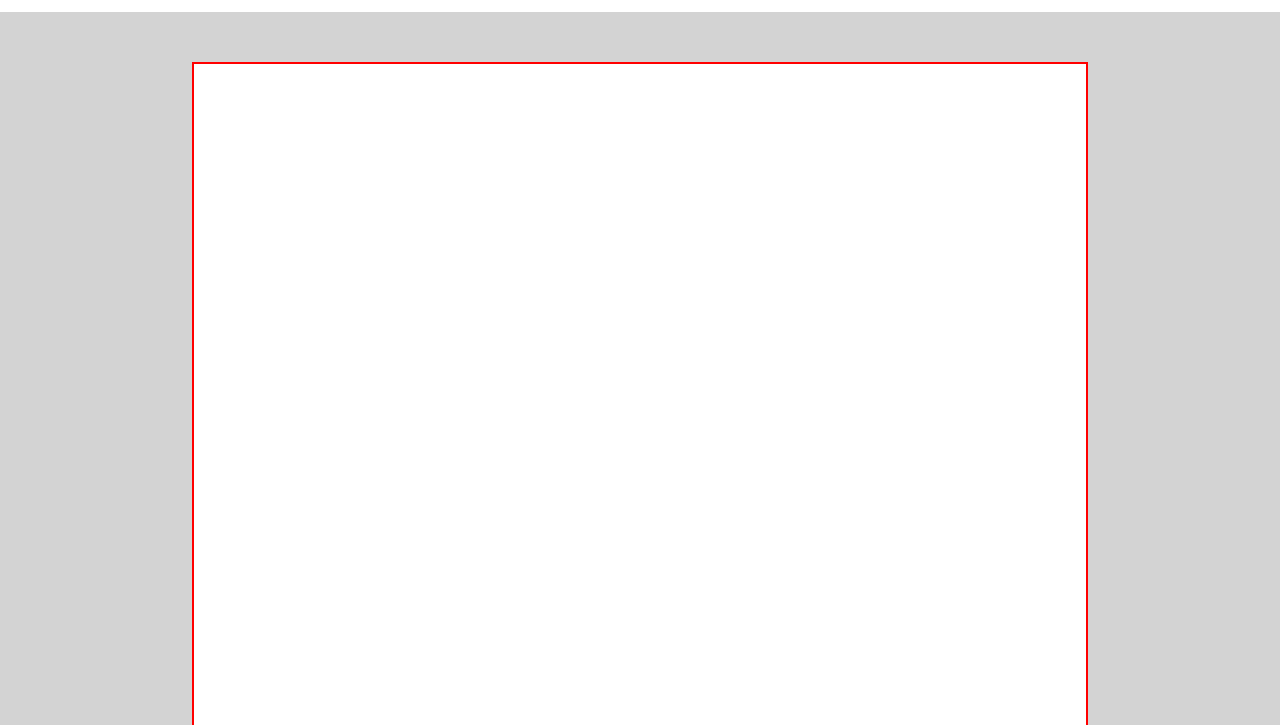
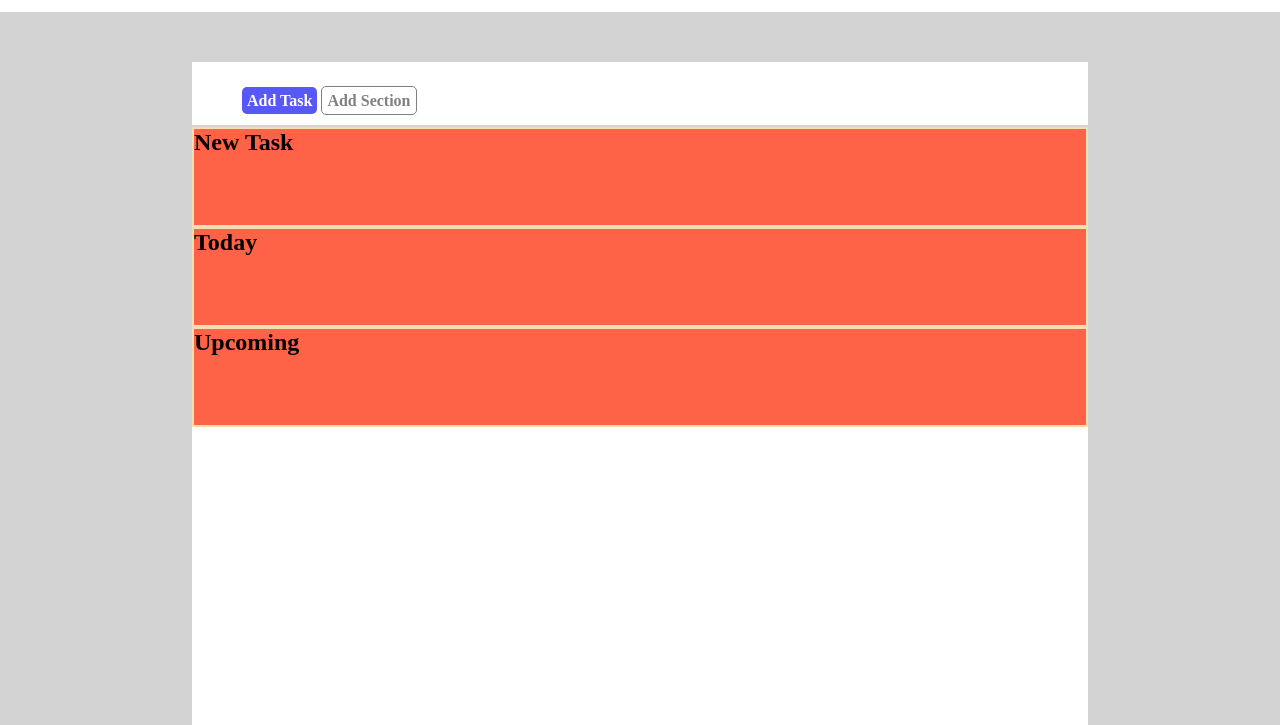
Before and after one commit to SIDDY-CHIUCHIOLO/html-css-toboolist, a plain HTML site: page index.html in a window 1280 px wide. Shown: the part 75-800 px from the top of the page. Drawn offline with Linux system fonts and the light colour scheme.

Commit message:
aggiunta selezione

```diff
--- a/css/style.css
+++ b/css/style.css
@@ -30,5 +30,36 @@ body{
     background-color: white;
     width: 70%;
     margin: auto;
-    border: red solid 2px;
 }
+
+.sezioni{
+    height: 100px;
+    background-color: tomato;
+    border: wheat solid 2px;
+}
+
+.selection{
+    padding: 30px 50px 15px;
+    background-color: white;
+    width: 70%;
+    margin: auto;
+    margin-bottom: 2px;
+}
+
+.add-task{
+    background-color: rgb(88, 88, 247);
+    border-radius: 5px;
+    color: white;
+    padding: 5px;
+    font-weight: bold;
+}
+
+.add-section{
+    border-radius: 5px;
+    border: grey solid 1px;
+    color: grey;
+    padding: 5px;
+    font-weight: bold;
+}
+
+.title
--- a/index.html
+++ b/index.html
@@ -17,9 +17,25 @@
         </div>
     </header>
 
+    <div class="selection">
+        <span class="add-task" >Add Task</span>
+        <span class="add-section">Add Section</span>
+    </div>
+
     <main>
         <div class="container">
 
+            <section class="sezioni">
+                <h2 class="title">New Task</h2>
+            </section>
+
+            <section class="sezioni">
+                <h2 class="title">Today</h2>
+            </section>
+
+            <section class="sezioni">
+                <h2 class="title">Upcoming</h2>
+            </section>
         </div>
     </main>
 </body>
```
